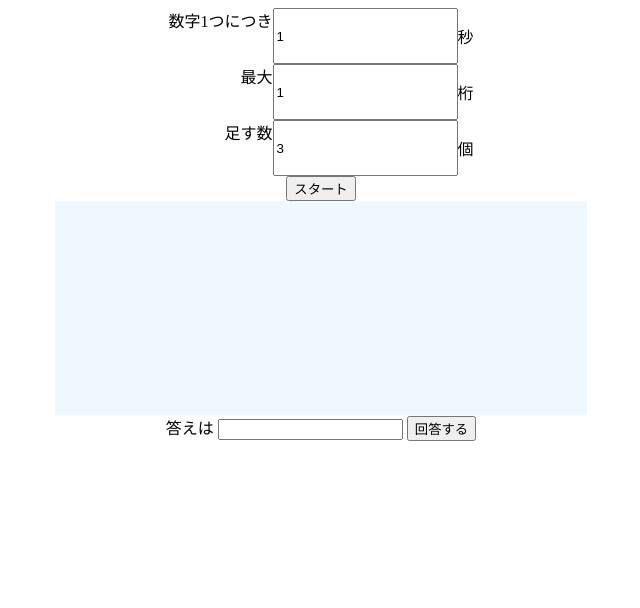
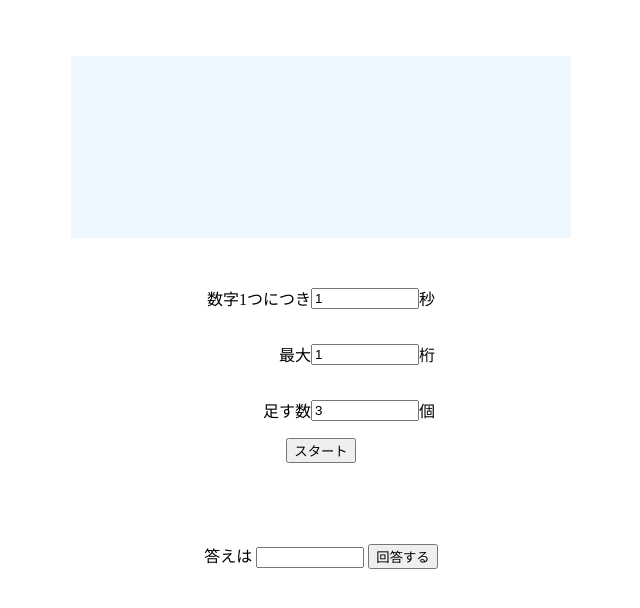
Before and after one commit to Prossell-tech/ccf2023-3days-example, a website: page mental-math/index.html in a window 1280 px wide. Shown: the whole page, without its empty margins (319-959 px from the left). Drawn offline with Linux system fonts and the light colour scheme.

Commit message:
fix mental-math design

```diff
--- a/mental-math/index.html
+++ b/mental-math/index.html
@@ -1,34 +1,32 @@
 <!DOCTYPE html>
 <html lang="ja">
   <head>
-    <meta charset="UTF-8">
+    <meta charset="UTF-8" />
     <title>フラッシュ暗算</title>
-    <link rel="stylesheet" type="text/css" href="styles/index.css">
+    <link rel="stylesheet" type="text/css" href="styles/index.css" />
   </head>
   <body>
     <script src="scripts/index.js"></script>
     <div class="flex column center">
+      <div id="main-container"></div>
       <div class="flex column end">
         <div class="flex">
           <label for="displayed-sec">数字1つにつき</label>
-            <input id="displayed-sec" type="number" value="1"/>
+          <input id="displayed-sec" type="number" value="1" />
           <p>秒</p>
         </div>
         <div class="flex">
           <label for="displayed-digits">最大</label>
-            <input id="displayed-digits" type="number" value="1"/>
+          <input id="displayed-digits" type="number" value="1" />
           <p>桁</p>
         </div>
         <div class="flex">
           <label for="displayed-times">足す数</label>
-            <input id="displayed-times" type="number" value="3"/>
+          <input id="displayed-times" type="number" value="3" />
           <p>個</p>
         </div>
       </div>
-    <button id="start" onclick="mentalMath.flash()">
-        スタート
-    </button>
-    <div id="main-container"></div>
+      <button id="start" onclick="mentalMath.flash()">スタート</button>
       <div id="answer-container">
         <label for="answer">答えは</label>
         <input id="answer" type="number" />
--- a/mental-math/styles/index.css
+++ b/mental-math/styles/index.css
@@ -1,5 +1,10 @@
 div.flex {
   display: flex;
+  align-items: center;
+}
+
+input {
+  max-width: 100px;
 }
 
 div.column {
@@ -30,9 +35,14 @@ img {
 #main-container {
   width: 500px;
   height: calc(150px + 2rem);
-    padding: 1rem;
-    text-align: end;
+  text-align: center;
   font-size: 150px;
   line-height: 150px;
   background-color: aliceblue;
+  margin-top: 3rem;
+  margin-bottom: 2rem;
 }
+
+#answer-container {
+  margin-top: 5rem;
+}
```
Lines whose indentation alone changed are shown as unchanged.
